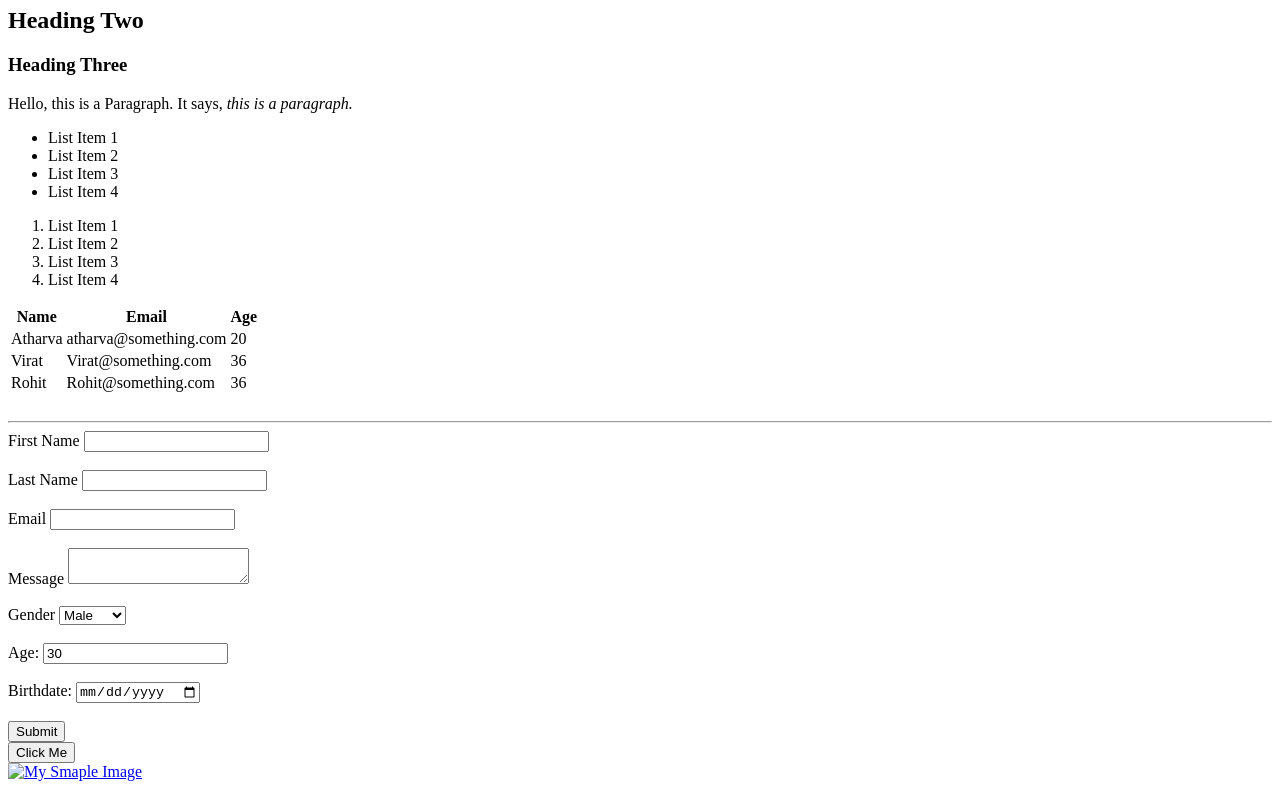
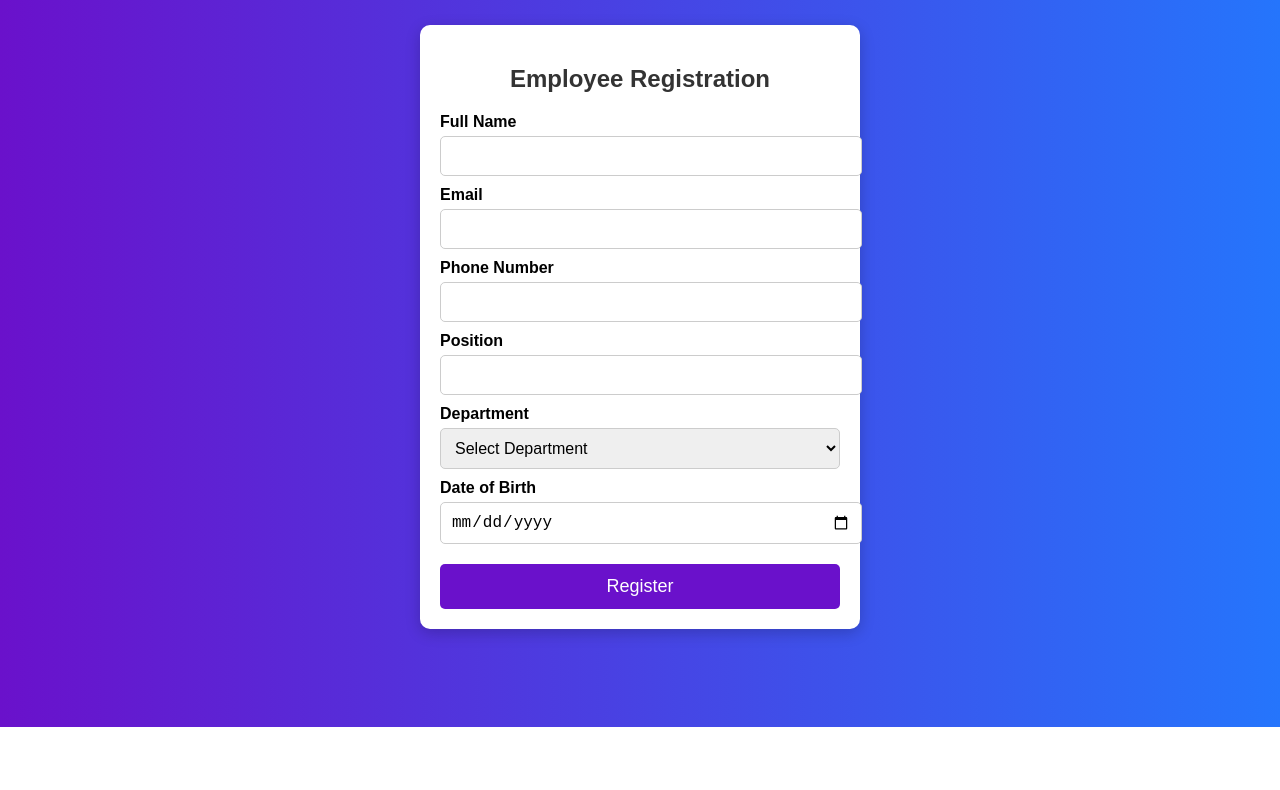
Before and after one commit to artharva/Web_Development, a plain HTML site: page index.html in a window 1280 px wide. Shown: the part 73-863 px from the top of the page. After the commit the page ends 800 px from the top, so only its background shows below. Drawn offline with Linux system fonts and the light colour scheme.

Commit message:
Add files via upload

```diff
--- a/index.html
+++ b/index.html
@@ -1,131 +1,94 @@
 <!DOCTYPE html>
-<html>
-    <head>
-        <title>HTML</title>
-    </head>
-    <body>
-        <!-- Heading -->
-         <h1>Heading One</h1>
-         <h2>Heading Two</h2>
-         <h3>Heading Three</h3>
+<html lang="en">
+<head>
+    <meta charset="UTF-8">
+    <meta name="viewport" content="width=device-width, initial-scale=1.0">
+    <title>Employee Registration Form</title>
+    <style>
+        body {
+            font-family: 'Poppins', sans-serif;
+            background: linear-gradient(to right, #6a11cb, #2575fc);
+            margin: 0;
+            padding: 0;
+            display: flex;
+            justify-content: center;
+            align-items: center;
+            height: 100vh;
+        }
+        .container {
+            width: 100%;
+            max-width: 400px;
+            background: white;
+            padding: 20px;
+            box-shadow: 0 4px 15px rgba(0, 0, 0, 0.2);
+            border-radius: 10px;
+            text-align: center;
+        }
+        h2 {
+            color: #333;
+            margin-bottom: 20px;
+        }
+        label {
+            font-weight: bold;
+            display: block;
+            text-align: left;
+            margin-top: 10px;
+        }
+        input, select {
+            width: 100%;
+            padding: 10px;
+            margin-top: 5px;
+            border: 1px solid #ccc;
+            border-radius: 5px;
+            font-size: 16px;
+        }
+        button {
+            width: 100%;
+            padding: 12px;
+            background: #6a11cb;
+            color: white;
+            border: none;
+            border-radius: 5px;
+            margin-top: 20px;
+            font-size: 18px;
+            cursor: pointer;
+            transition: 0.3s;
+        }
+        button:hover {
+            background: #2575fc;
+        }
+    </style>
+</head>
+<body>
+    <div class="container">
+        <h2>Employee Registration</h2>
+        <form>
+            <label for="name">Full Name</label>
+            <input type="text" id="name" name="name" required>
 
-         <p>
-            Hello, this is a Paragraph.
-            <a>It says,</a>
-            <i>this is a paragraph.</i>
-         </p>
+            <label for="email">Email</label>
+            <input type="email" id="email" name="email" required>
 
-         <!-- Lists-->
-         <ul>
-            <li>List Item 1</li>
-            <li>List Item 2</li>
-            <li>List Item 3</li>
-            <li>List Item 4</li>
-         </ul>
+            <label for="phone">Phone Number</label>
+            <input type="tel" id="phone" name="phone" required>
 
-         <ol>
-            <li>List Item 1</li>
-            <li>List Item 2</li>
-            <li>List Item 3</li>
-            <li>List Item 4</li>
-         </ol>
+            <label for="position">Position</label>
+            <input type="text" id="position" name="position" required>
 
-         <table>
-            <thead>
-                <tr>
-                    <th>Name</th>
-                    <th>Email</th>
-                    <th>Age</th>
-                </tr>
-            </thead>
-            <tbody>
-                <tr>
-                    <td>Atharva</td>
-                    <td>atharva@something.com</td>
-                    <td>20</td>
-                </tr>
-                <tr>
-                    <td>Virat</td>
-                    <td>Virat@something.com</td>
-                    <td>36</td>
-                </tr>
-                <tr>
-                    <td>Rohit</td>
-                    <td>Rohit@something.com</td>
-                    <td>36</td>
-                </tr>
-            </tbody>
-         </table>
+            <label for="department">Department</label>
+            <select id="department" name="department" required>
+                <option value="">Select Department</option>
+                <option value="IT">IT</option>
+                <option value="HR">HR</option>
+                <option value="Finance">Finance</option>
+                <option value="Marketing">Marketing</option>
+            </select>
 
-         <br>
-         <hr>
+            <label for="dob">Date of Birth</label>
+            <input type="date" id="dob" name="dob" required>
 
-         <!--Forms-->
-
-         <form action = "process.php" method = "POST">
-            <div>
-                <label>First Name</label>
-                <input type="text" name="first-name">
-            </div>
-            <br>
-            <div>
-                <label>Last Name</label>
-                <input type="text" name="last-name">
-            </div>
-            <br>
-            <div>
-                <label>Email</label>
-                <input type="email" name="email">
-            </div>
-            <br>
-            <div>
-                <label>Message</label>
-                <textarea name="message"></textarea>
-            </div>
-            <br>
-            <div>
-                <label>Gender</label>
-                <select name="gender">
-                    <option value="male">Male</option>
-                    <option value="female">Female</option>
-                    <option value="other">Other</option>
-                </select>
-            </div>
-            <br>
-            <div>
-                <label>Age:</label>
-                <input type="number" name="age" value="30">
-            </div>
-            <br>
-            <div>
-                <label>Birthdate:</label>
-                <input type="date" name="birthday">
-            </div>
-            <br>
-            <input type="submit" name="submit" value="Submit">
-
-         </form>
-
-        <!--button-->
-        <button>Click Me</button>
-        <br>
-
-        <!--Image-->
-        <a href="images/sample.jpg">
-        <img src="images/sample.jpg" alt="My Smaple Image"
-         width="200">
-        </a>
-
-        <!--Quotations-->
-        <blockquote>
-            Hello, this is a Quotation.
-        </blockquote>
-
-        <!--Links-->
-        <a href="https://en.wikipedia.org/wiki/Bird">
-            Bird - Wikipedia
-        </a>
-
-        <div style="margin-top:500px"></div>
-    </body>
+            <button type="submit">Register</button>
+        </form>
+    </div>
+</body>
 </html>
```
